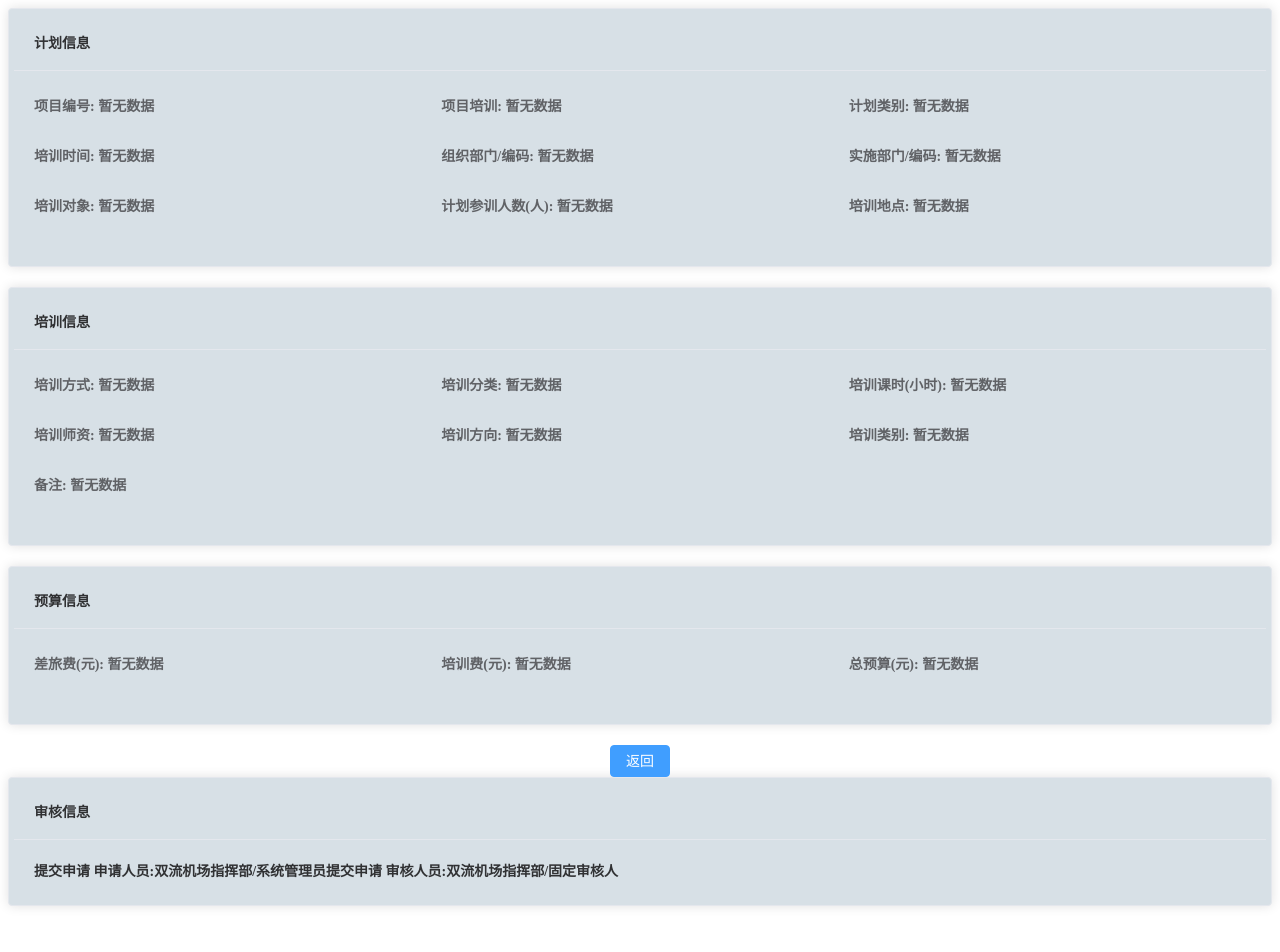
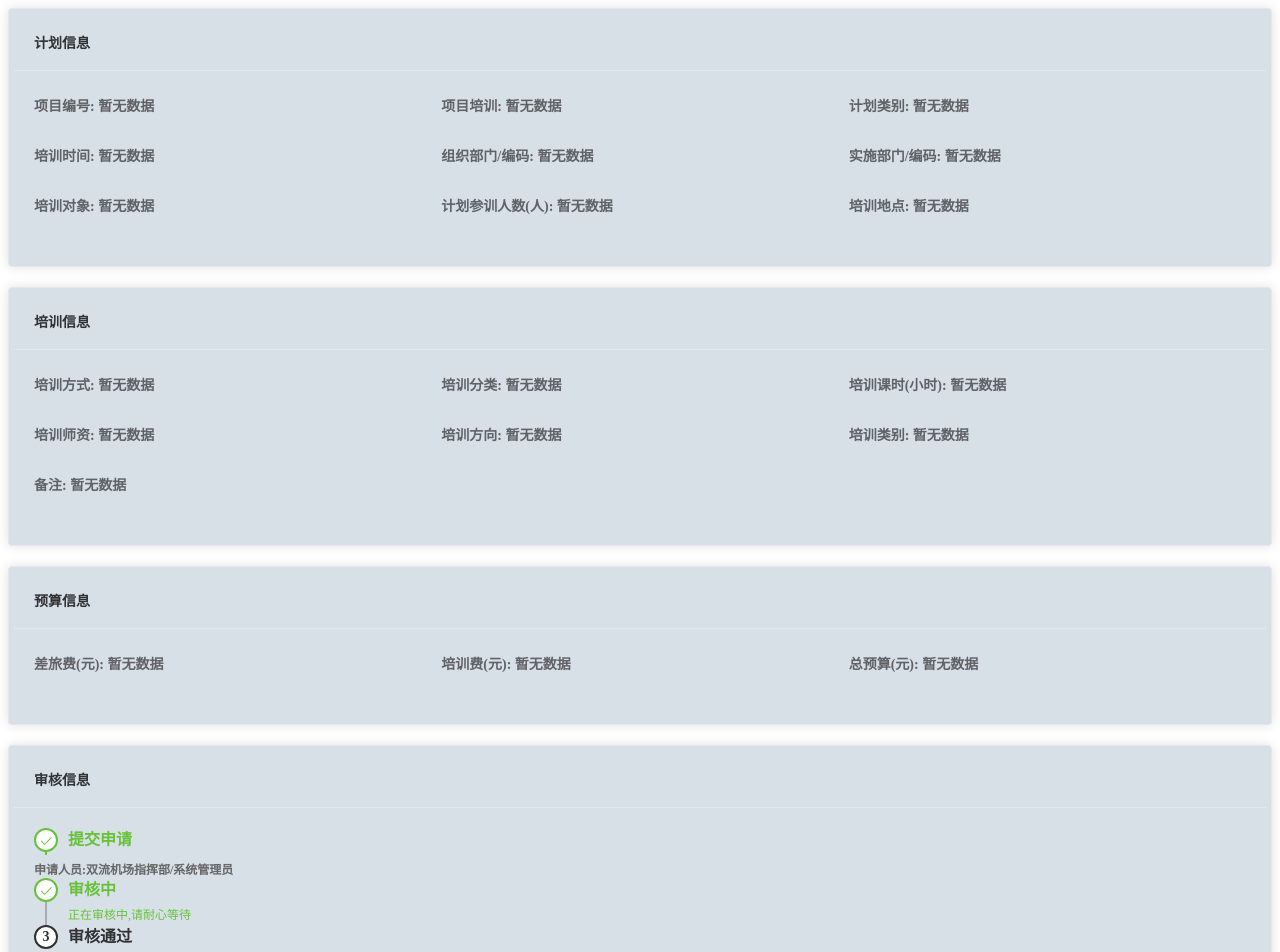
Before and after one commit to YU0437/Vue-BN, a Vue app: page /readPage in a window 1280 px wide. Shown: the top 952 px of the page. Before the commit the page ends 926 px from the top, so only its background shows below. Built offline with nearby package versions, Linux system fonts and the light colour scheme.

Commit message:
1.1.2 新增审核功能,修复一些bug

```diff
--- a/src/views/train/check.vue
+++ b/src/views/train/check.vue
@@ -1,13 +1,7 @@
 <template>
-  <el-steps :active="activeStep" finish-status="success">
-    <el-step title="提交申请"/>
-    <el-step title="审核中"/>
-    <el-step title="审核通过"/>
-  </el-steps>
+
 </template>
 
 <script lang="ts" setup>
-import {ref} from 'vue';
 
-const activeStep = ref(1); // 当前步骤
 </script>
--- a/src/views/train/editPage.vue
+++ b/src/views/train/editPage.vue
@@ -295,6 +295,7 @@ function submitForm() {
   });
   // 计算总预算并保存
   form["totalBudget"] = counter();
+  form["createTime"] = '';
   // 检查 code 的唯一性（仅新增模式）
   if (!isEditMode.value) {
     const isCodeUnique = dataArr.value.every((obj) => obj.code !== form["code"]);
@@ -317,6 +318,7 @@ function submitForm() {
           // 新增模式：添加数据
           form["createTime"] = dayjs().format("YYYY-MM-DD HH:mm:ss");
           dataArr.value.push(form);
+          console.log(dataArr)
           ElMessage.success("数据添加成功");
         }
         localStorage.setItem("trainingData", JSON.stringify(dataArr.value));
--- a/src/views/train/readPage.vue
+++ b/src/views/train/readPage.vue
@@ -6,7 +6,7 @@ import router from "@/router/index.js";
 const route = useRoute();
 const dataArr = ref({});
 const createTime = "createTime"
-
+const activeStep = ref(2); // 当前步骤
 // 监听路由参数变化
 watch(
     () => route.params.dataArr,
@@ -51,6 +51,8 @@ function goto(component)
   //返回主页和功能页
   router.push(component)
 }
+
+console.log(dataArr)
 </script>
 
 <template>
@@ -93,17 +95,20 @@ function goto(component)
       </el-col>
     </el-row>
   </el-card>
+
+  <!-- 审核信息 -->
+  <el-card class="card" header="审核信息">
+    <el-steps :direction="'vertical'" :active="activeStep" finish-status="success">
+      <el-step title="提交申请" :description="dataArr[createTime]"/>
+      <span class="span-tips">申请人员:双流机场指挥部/系统管理员</span>
+      <el-step title="审核中" description="正在审核中,请耐心等待"/>
+      <el-step title="审核通过"/>
+      <span class="span-tips">审核人员:双流机场指挥部/固定审核人</span>
+    </el-steps>
+  </el-card>
   <div style="display: grid; place-items: center;">
     <el-button type="primary" v-on:click="goto('index')">返回</el-button>
   </div>
-  <!-- 审核信息 -->
-  <el-card class="card" header="审核信息">
-    <span>提交申请</span>{{ dataArr[createTime] }}
-    <span>申请人员:双流机场指挥部/系统管理员</span>
-    <span>提交申请</span>{{ dataArr[createTime] }}
-    <span>审核人员:双流机场指挥部/固定审核人</span>
-
-  </el-card>
 </template>
 
 <style scoped>
@@ -115,4 +120,13 @@ function goto(component)
   font-size: 14px;
   font-weight: bolder;
 }
+
+
+.span-tips {
+  font-size: 12px; /* 字体大小 */
+  color: #666; /* 字体颜色 */
+  margin-top: 5px; /* 上边距 */
+  display: block; /* 使 span 独占一行 */
+}
+
 </style>
```
Also changed, not shown: src/assets/img/review.png (added), 1 other file (tests, documents, lock files or other folders).
